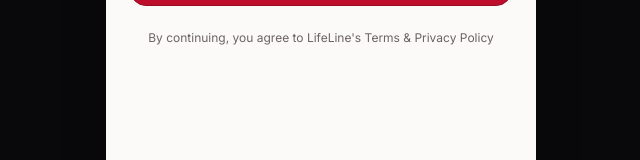
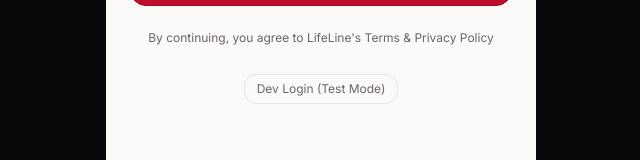
Before and after one commit to DevAppMail/lifeline-app, a React (Vite) app: page / in a window 1280 px wide. Shown: the part 518-678 px from the top of the page, without its empty margins (319-959 px from the left). Built offline with nearby package versions, Linux system fonts and the light colour scheme.

Commit message:
fix: make dev login button visible

```diff
--- a/src/pages/login.tsx
+++ b/src/pages/login.tsx
@@ -299,6 +299,15 @@ export default function Login() {
                 <p className="text-xs text-center text-muted-foreground">
                   By continuing, you agree to LifeLine's Terms &amp; Privacy Policy
                 </p>
+
+                <div className="flex justify-center pt-1">
+                  <button
+                    onClick={handleDevLogin}
+                    className="text-xs text-muted-foreground border border-border rounded-lg px-3 py-1.5 hover:bg-muted transition-colors"
+                  >
+                    Dev Login (Test Mode)
+                  </button>
+                </div>
               </motion.div>
             )}
 
@@ -442,15 +451,6 @@ export default function Login() {
           </AnimatePresence>
         </div>
       </div>
-      {/* Dev bypass — not visible in production builds ideally */}
-      <div className="absolute bottom-8 w-full text-center">
-        <button
-          onClick={handleDevLogin}
-          className="text-[11px] text-muted-foreground/40 hover:text-muted-foreground/70 transition-colors"
-        >
-          dev login
-        </button>
-      </div>
     </div>
   );
 }
```
